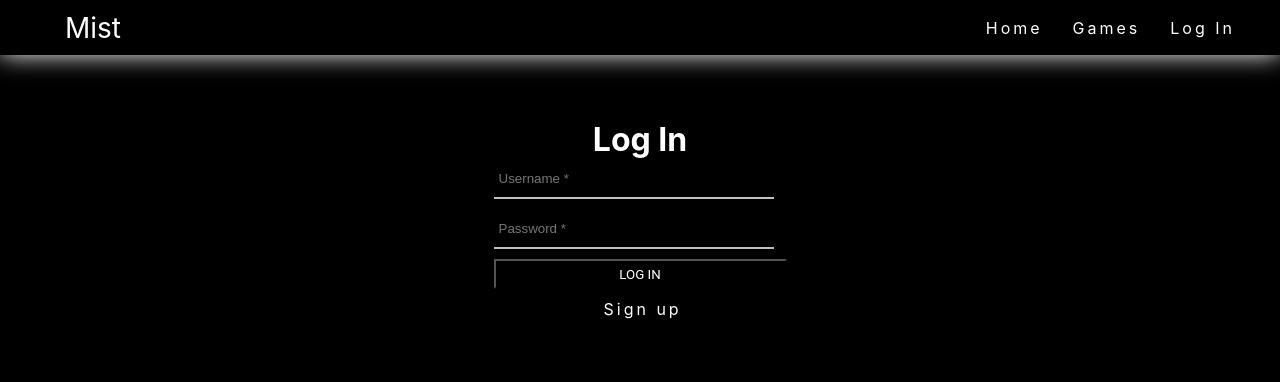
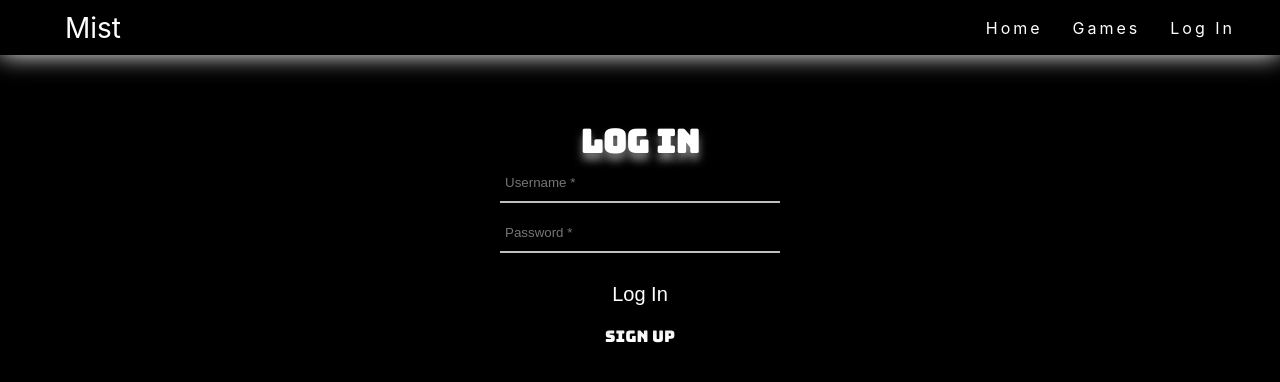
Before and after one commit to bnicholas10/Grace-Shopper-Mist, a React (Create React App) app in the folder client/: page /login in a window 1280 px wide. Shown: the top 382 px of the page. Built offline with nearby package versions, Linux system fonts and the light colour scheme; no server answers.

Commit message:
log in styling changes

```diff
--- a/client/public/index.html
+++ b/client/public/index.html
@@ -24,6 +24,12 @@
       work correctly both with client-side routing and a non-root public URL.
       Learn how to configure a non-root public URL by running `npm run build`.
     -->
+    <link rel="preconnect" href="https://fonts.googleapis.com" />
+    <link rel="preconnect" href="https://fonts.gstatic.com" crossorigin />
+    <link
+      href="https://fonts.googleapis.com/css2?family=Bungee&display=swap"
+      rel="stylesheet"
+    />
     <title>React App</title>
   </head>
   <body>
--- a/client/src/components/Login.js
+++ b/client/src/components/Login.js
@@ -35,18 +35,31 @@ const Login = (props) => {
     <div id="loginField">
       <h1 id="loginText">Log In</h1>
       <form onSubmit={handleSubmit}>
+        <div class="form__group field">
           <input
+            type={"input"}
             placeholder="Username *"
             value={username}
             onChange={(event) => setUsername(event.target.value)}
+            id="username"
           />
+          {/* <label for="username" class="form__label">
+            Username *
+          </label> */}
+        </div>
+        <div class="form__group field">
           <input
             type="password"
             placeholder="Password *"
             value={password}
             onChange={(event) => setPassword(event.target.value)}
+            id="password"
           />
-        <button type="submit">LOG IN</button>
+          {/* <label for="password" class="form__label">
+            Password *
+          </label> */}
+        </div>
+        <button type="submit">Log In</button>
         <Link to={"/register"}>Sign up</Link>
       </form>
       <p>{error}</p>
--- a/client/src/components/css/Login.css
+++ b/client/src/components/css/Login.css
@@ -5,11 +5,19 @@
   flex-direction: column;
   align-items: center;
   color: white;
+  width: 300px;
+  margin: auto;
+  text-align: center;
+  /* background-color: red; */
+}
+
+#loginField h1 {
+  font-family: "Bungee", cursive;
+  text-shadow: 0px 7px 8px grey;
 }
 
 #loginField input {
-  background-color: black;
-  display: block;
+  background-color: transparent;
   color: white;
   outline: none;
   border: none;
@@ -20,24 +28,79 @@
   padding: 5px;
 }
 
-#loginField button {
+#loginField input:focus {
+  color: silver;
+  border-bottom: 2px solid cornflowerblue;
+}
+
+/* #loginField button {
   background-color: black;
-  width: 293px;
-  height: 30px;
+  width: 280px;
+  height: 33px;
+  margin-top: 10px;
+  margin-bottom: 10px;
   font-family: "Roboto", sans-serif;
   color: white;
 }
 
+#loginField button:hover {
+  background-color: rgba(20, 20, 20, 0.5);
+} */
+
+#loginField button {
+  border-radius: 4px;
+  /* background-color: #5ca1e1; */
+  background-color: black;
+  border: none;
+  color: #fff;
+  text-align: center;
+  font-size: 20px;
+  padding: 10px;
+  width: 280px;
+  transition: all 0.5s;
+  cursor: pointer;
+  margin: 10px;
+  box-shadow: 0 10px 20px -8px rgba(0, 0, 0, 0.7);
+}
+
+#loginField button {
+  cursor: pointer;
+  display: inline-block;
+  position: relative;
+  transition: 0.5s;
+}
+
+#loginField button:after {
+  content: "»";
+  position: absolute;
+  opacity: 0;
+  top: 9px;
+  right: -20px;
+  transition: 0.5s;
+}
+
+#loginField button:hover {
+  padding-right: 24px;
+  padding-left: 8px;
+  background-color: rgb(80, 80, 80);
+}
+
+#loginField button:hover:after {
+  opacity: 1;
+  right: 10px;
+}
+
 #loginField a {
   color: white;
-  display: block;
-  margin: 10px;
-  position: relative;
-  left: 100px;
+  margin: auto;
+  text-decoration: none;
+  /* background-color: aqua; */
+  font-family: "Bungee", cursive;
 }
 
 #loginField a:hover {
-  color: silver;
+  color: cornflowerblue;
+  letter-spacing: 3px;
 }
 
 #loginField p {
--- a/client/src/components/css/Navbar.css
+++ b/client/src/components/css/Navbar.css
@@ -20,14 +20,14 @@
   left: 50px;
 }
 
-a {
+#navbar a {
   color: white;
   margin-right: 30px;
   text-decoration: none;
   letter-spacing: 3px;
 }
 
-a:hover {
+#navbar a:hover {
   color: silver;
   text-decoration: underline;
   letter-spacing: 5px;
```
Lines whose indentation alone changed are shown as unchanged.
